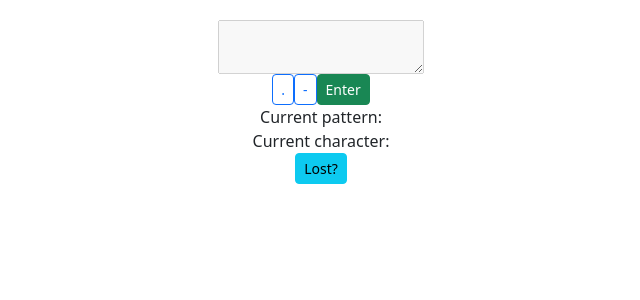
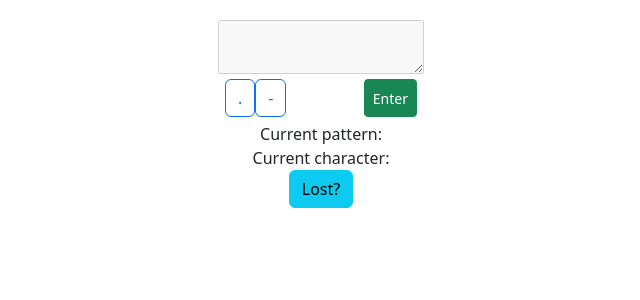
Before and after one commit to CD-Mackay/bad_ui_battles, a React (Create React App) app in the folder morse-code-input/: page / in a window 1280 px wide. Shown: the top 300 px of the page, without its empty margins (319-959 px from the left). Built offline with nearby package versions, Linux system fonts and the light colour scheme.

Commit message:
style input layout

```diff
--- a/morse-code-input/src/App.css
+++ b/morse-code-input/src/App.css
@@ -8,4 +8,15 @@
 .button-wrapper {
   display: flex;
   justify-content: space-between;
+  width: 192px;
+  margin: 5px;
 }
+
+.input-wrapper {
+  display: flex;
+  justify-content: start;
+}
+
+#second-button {
+  align-self: flex-start;
+}
--- a/morse-code-input/src/App.js
+++ b/morse-code-input/src/App.js
@@ -4,7 +4,7 @@ import Button from "react-bootstrap/Button";
 import { Alert } from "react-bootstrap";
 import "bootstrap/dist/css/bootstrap.css";
 import MorseChart from "./Components/MorseChart/MorseChart";
-import { morseArr, morseData} from './data.js'
+import { morseArr, morseData } from "./data.js";
 
 function App() {
   const [stringFrag, setStringFrag] = useState("");
@@ -47,20 +47,23 @@ function App() {
     <div className="App">
       <textarea disabled value={fullString}></textarea>
       <div className="button-wrapper">
+        <div className="input-wrapper">
           <Button
             variant="outline-primary"
-          size="sm"
+            size="md"
             onClick={() => addCodeFrag(".")}
           >
             .
           </Button>
           <Button
             variant="outline-primary"
-          size="sm"
+            size="md"
+            id="second-button"
             onClick={() => addCodeFrag("-")}
           >
             -
           </Button>
+        </div>
         <Button variant="success" size="sm" onClick={translateCode}>
           Enter
         </Button>
@@ -78,7 +81,7 @@ function App() {
         onClick={
           showChart ? () => setShowChart(false) : () => setShowChart(true)
         }
-        size="sm"
+        size="md"
       >
         Lost?
       </Button>
```
Lines whose indentation alone changed are shown as unchanged.
